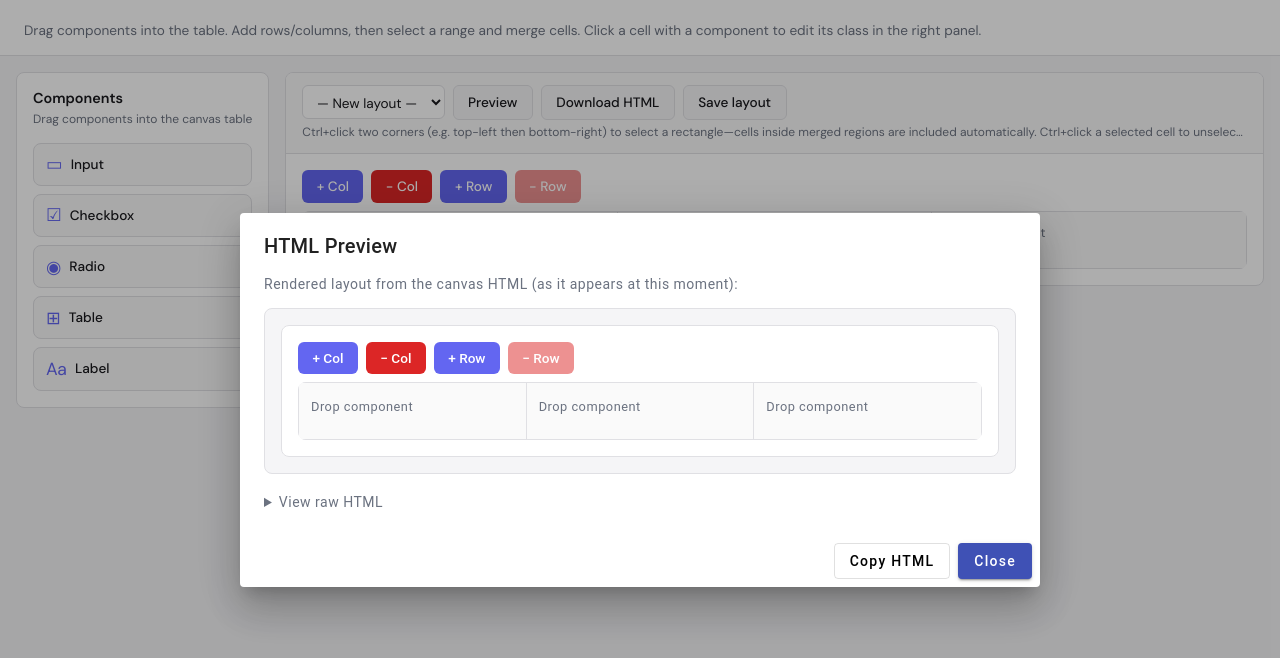
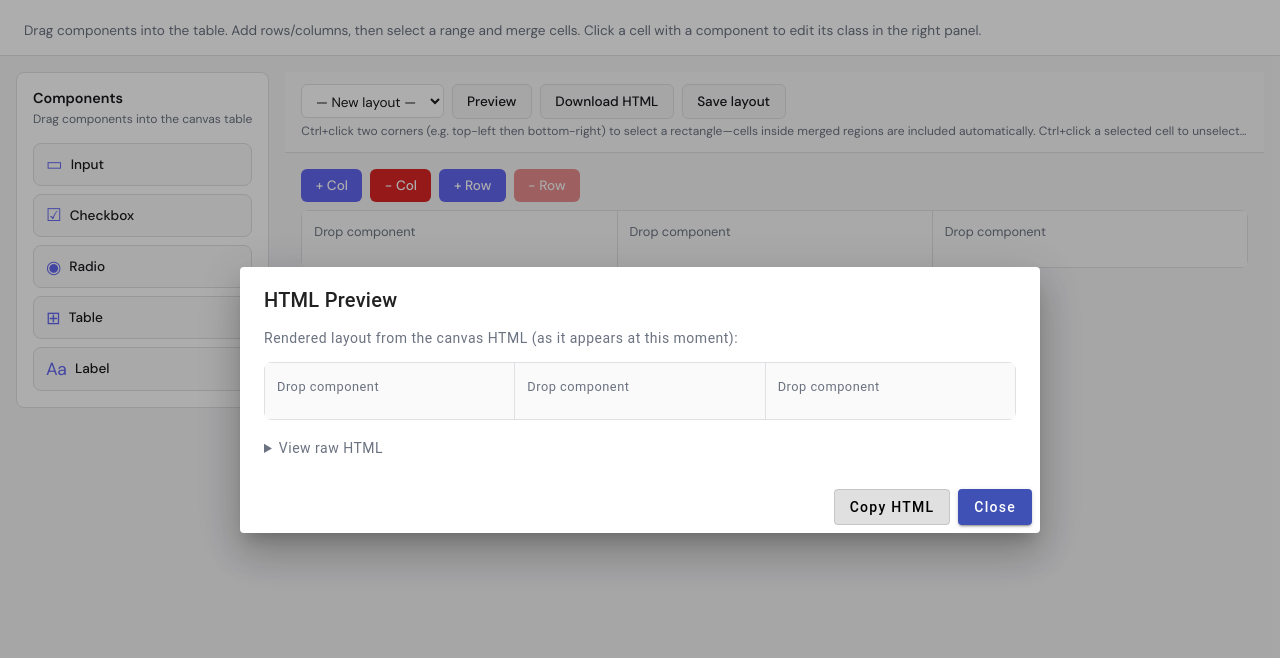
Before and after one commit to brunoalvesdasilvabr/form-builder-app, an Angular app: page / in a window 1280 px wide. Both pictures are taken after a click on the button "Preview". Shown: the top 658 px of the page. Built offline with nearby package versions, Linux system fonts and the light colour scheme.

Commit message:
new adjusts

```diff
--- a/src/app/core/services/saved-layouts.service.ts
+++ b/src/app/core/services/saved-layouts.service.ts
@@ -25,8 +25,6 @@ export class SavedLayoutsService {
     if (!id) return null;
     return list.find((l) => l.id === id) ?? null;
   });
-
-  readonly hasLayouts = computed(() => this.layoutsSignal().length > 0);
 
   constructor() {
     this.loadFromStorage();
--- a/src/app/features/admin/components/canvas/canvas.component.html
+++ b/src/app/features/admin/components/canvas/canvas.component.html
@@ -19,7 +19,7 @@
     <p class="canvas-toolbar-hint">Ctrl+click two corners (e.g. top-left then bottom-right) to select a rectangle—cells inside merged regions are included automatically. Ctrl+click a selected cell to unselect it. Right‑click merged cell to unmerge.</p>
   </div>
 
-  <div class="canvas-scroll" #canvasArea>
+  <div class="canvas-content">
     <div class="canvas-table-toolbar">
       <button type="button" class="btn btn-primary" (click)="addColumn()" title="Add column">+ Col</button>
       <button type="button" class="btn btn-danger" (click)="removeColumn()" [disabled]="!canRemoveColumn()" title="Remove column">− Col</button>
--- a/src/app/features/admin/components/canvas/canvas.component.scss
+++ b/src/app/features/admin/components/canvas/canvas.component.scss
@@ -3,9 +3,6 @@
   display: flex;
   flex-direction: column;
   min-height: 0;
-  background: var(--bg-panel);
-  border-radius: var(--radius);
-  border: 1px solid var(--border);
   overflow: hidden;
 }
 
@@ -89,7 +86,7 @@
   }
 }
 
-.canvas-scroll {
+.canvas-content {
   flex: 1;
   overflow: auto;
   padding: 1rem;
@@ -106,7 +103,9 @@
 }
 
 .canvas-table {
+  flex: 0 1 auto;
   width: 100%;
+  max-width: 100%;
   table-layout: fixed;
   border-collapse: collapse;
   background: var(--bg-main);
@@ -115,7 +114,8 @@
 }
 
 .canvas-cell {
-  min-width: 140px;
+  min-width: 0;
+  width: 1%;
   min-height: 60px;
   padding: 0;
   vertical-align: top;
@@ -135,6 +135,7 @@
     display: block;
     width: 100%;
     min-width: 0;
+    overflow: hidden;
   }
 }
 
--- a/src/app/features/admin/components/canvas/canvas.component.ts
+++ b/src/app/features/admin/components/canvas/canvas.component.ts
@@ -1,4 +1,4 @@
-import { Component, inject, signal, computed, viewChild, ElementRef } from "@angular/core";
+import { Component, inject, signal, computed } from "@angular/core";
 import { CommonModule } from "@angular/common";
 import { FormsModule } from "@angular/forms";
 import { MatDialog } from "@angular/material/dialog";
@@ -36,9 +36,6 @@ export class CanvasComponent {
 
   readonly layouts = this.savedLayouts.layouts;
   readonly selectedLayoutId = this.savedLayouts.selectedLayoutId;
-  readonly hasLayouts = this.savedLayouts.hasLayouts;
-
-  private readonly canvasAreaRef = viewChild<ElementRef<HTMLElement>>("canvasArea");
 
   readonly rows = this.canvas.rows;
 
@@ -203,16 +200,6 @@ export class CanvasComponent {
     this.unmergeAt(rowIndex, colIndex);
   }
 
-  /** Returns the raw HTML string of the canvas layout (with bindings applied). Same source as Save layout. */
-  getLayoutHtml(): string {
-    const container = document.body.querySelector(".canvas-wrapper") as HTMLElement | null;
-    if (!container) return "";
-    const clone = container.cloneNode(true) as HTMLElement;
-    const targets = this.canvas.getBindingTargetsFromState();
-    this.applyBindingsToClone(clone, targets);
-    return clone.outerHTML;
-  }
-
   saveLayout(): void {
     const selected = this.savedLayouts.selectedLayout();
     const dialogRef = this.dialog.open(LayoutNameDialogComponent, {
@@ -325,10 +312,12 @@ export class CanvasComponent {
     return clone;
   }
 
-  /** Returns HTML string with builder chrome stripped for preview/export. */
+  /** Returns HTML string with builder chrome stripped for preview/export. Only the table element is returned (no wrapper divs). */
   getPreviewHtml(): string {
     const clone = this.getPreviewClone();
-    return clone?.outerHTML ?? "";
+    if (!clone) return "";
+    const table = clone.querySelector(".canvas-content .canvas-table");
+    return table ? (table as HTMLElement).outerHTML : clone.outerHTML;
   }
 
   openPreview(): void {
@@ -364,7 +353,7 @@ export class CanvasComponent {
     targets: Array<{ valueBinding?: string; optionBindings?: string[] }>,
   ): void {
     const widgetElements: HTMLElement[] = [];
-    const tbody = clone.querySelector(".canvas-scroll .canvas-table tbody");
+    const tbody = clone.querySelector(".canvas-content .canvas-table tbody");
     if (!tbody) return;
     const trs = Array.from(tbody.querySelectorAll(":scope > tr"));
     for (const tr of trs) {
--- a/src/app/shared/components/embedded-table/embedded-table.component.scss
+++ b/src/app/shared/components/embedded-table/embedded-table.component.scss
@@ -29,6 +29,7 @@
 
 .embedded-table {
   width: 100%;
+  max-width: 100%;
   table-layout: fixed;
   border-collapse: collapse;
   font-size: 0.85rem;
@@ -40,12 +41,18 @@
 }
 
 .embedded-cell {
-  min-width: 80px;
+  min-width: 0;
+  width: 1%;
   min-height: 44px;
   padding: 0.35rem;
   vertical-align: top;
   border: 1px solid var(--border);
   background: var(--bg-main);
+
+  > * {
+    min-width: 0;
+    overflow: hidden;
+  }
 
   &:hover {
     outline: 2px dashed var(--accent);
--- a/src/app/shared/components/preview-modal/preview-modal.component.scss
+++ b/src/app/shared/components/preview-modal/preview-modal.component.scss
@@ -36,28 +36,23 @@
 .preview-modal-layout {
   max-height: 50vh;
   overflow: auto;
-  padding: 1rem;
-  background: var(--bg-main, #f5f5f7);
-  border: 1px solid var(--border, #e0e0e4);
-  border-radius: var(--radius, 8px);
+  padding: 0;
   margin-bottom: 1rem;
 
   .canvas-wrapper {
     display: flex;
     flex-direction: column;
-    background: var(--bg-panel);
-    border-radius: var(--radius);
-    border: 1px solid var(--border);
     overflow: hidden;
   }
 
-  .canvas-scroll {
+  .canvas-content {
     overflow: auto;
     padding: 1rem;
   }
 
   .canvas-table {
     width: 100%;
+    max-width: 100%;
     table-layout: fixed;
     border-collapse: collapse;
     background: var(--bg-main);
@@ -65,7 +60,8 @@
   }
 
   .canvas-cell {
-    min-width: 140px;
+    min-width: 0;
+    width: 1%;
     min-height: 60px;
     padding: 0;
     vertical-align: top;
@@ -76,6 +72,7 @@
       display: block;
       width: 100%;
       min-width: 0;
+      overflow: hidden;
     }
   }
 
@@ -105,6 +102,7 @@
   }
   .embedded-table {
     width: 100%;
+    max-width: 100%;
     table-layout: fixed;
     border-collapse: collapse;
     font-size: 0.85rem;
@@ -114,12 +112,18 @@
     }
   }
   .embedded-cell {
-    min-width: 80px;
+    min-width: 0;
+    width: 1%;
     min-height: 44px;
     padding: 0.35rem;
     vertical-align: top;
     border: 1px solid var(--border);
     background: var(--bg-main);
+
+    > * {
+      min-width: 0;
+      overflow: hidden;
+    }
   }
   .embedded-cell-placeholder {
     min-height: 36px;
--- a/src/app/shared/utils/preview-html.util.ts
+++ b/src/app/shared/utils/preview-html.util.ts
@@ -5,6 +5,7 @@
  */
 const BUILDER_ELEMENT_SELECTORS = [
   '.canvas-toolbar',
+  '.canvas-table-toolbar',
   '.embedded-sidebar',
   '.widget-remove',
   '.widget-cell-remove',
@@ -23,9 +24,9 @@ const ANGULAR_ATTR_PATTERN = /^(_ngcontent|_nghost|ng-reflect|ng-version|ng-)[-_
 
 /**
  * Removes Angular-specific attributes (e.g. _ngcontent-*, _nghost-*, ng-reflect-*).
- * Keeps ng-* classes to preserve layout. Mutates the root in place. Reusable.
+ * Keeps ng-* classes to preserve layout. Mutates the root in place.
  */
-export function stripAngularAttributes(root: HTMLElement): void {
+function stripAngularAttributes(root: HTMLElement): void {
   const walk = (el: Element) => {
     el.getAttributeNames().forEach((name) => {
       if (ANGULAR_ATTR_PATTERN.test(name) || name.startsWith('_ng')) el.removeAttribute(name);
```
